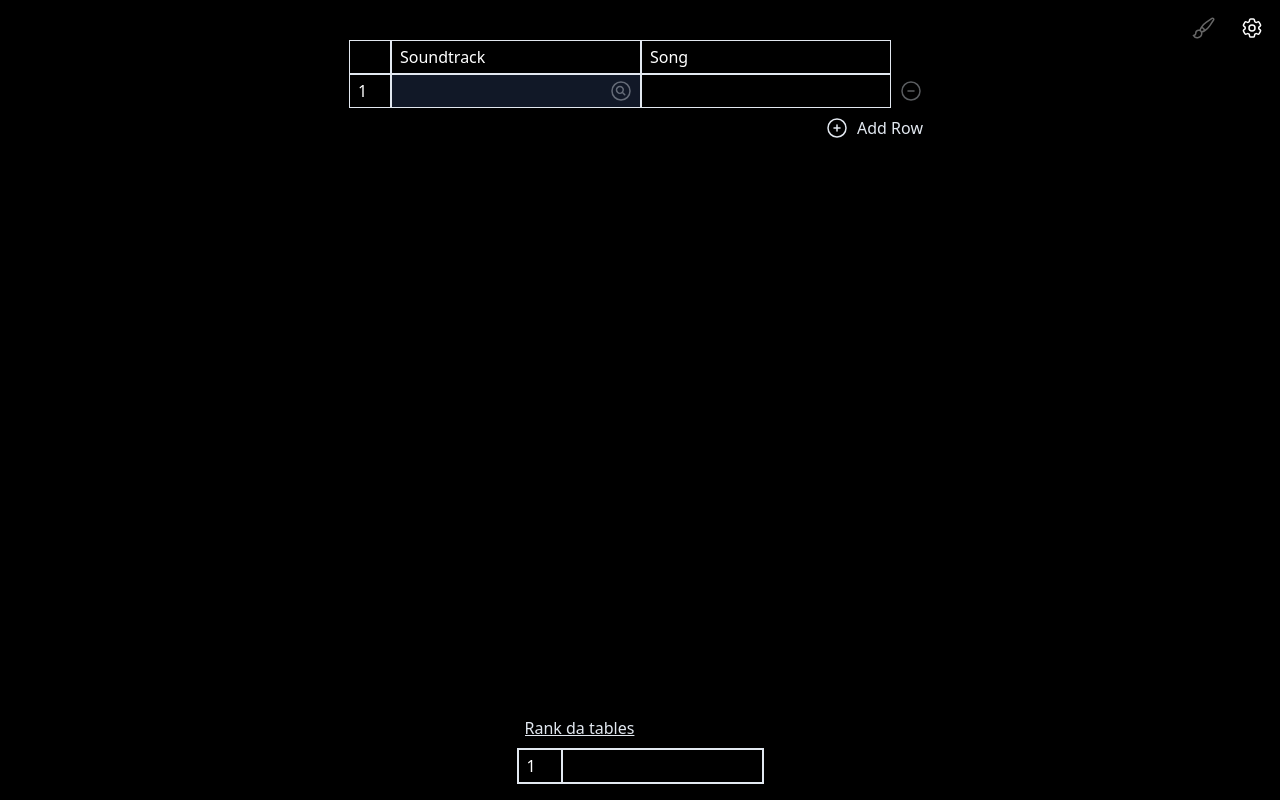
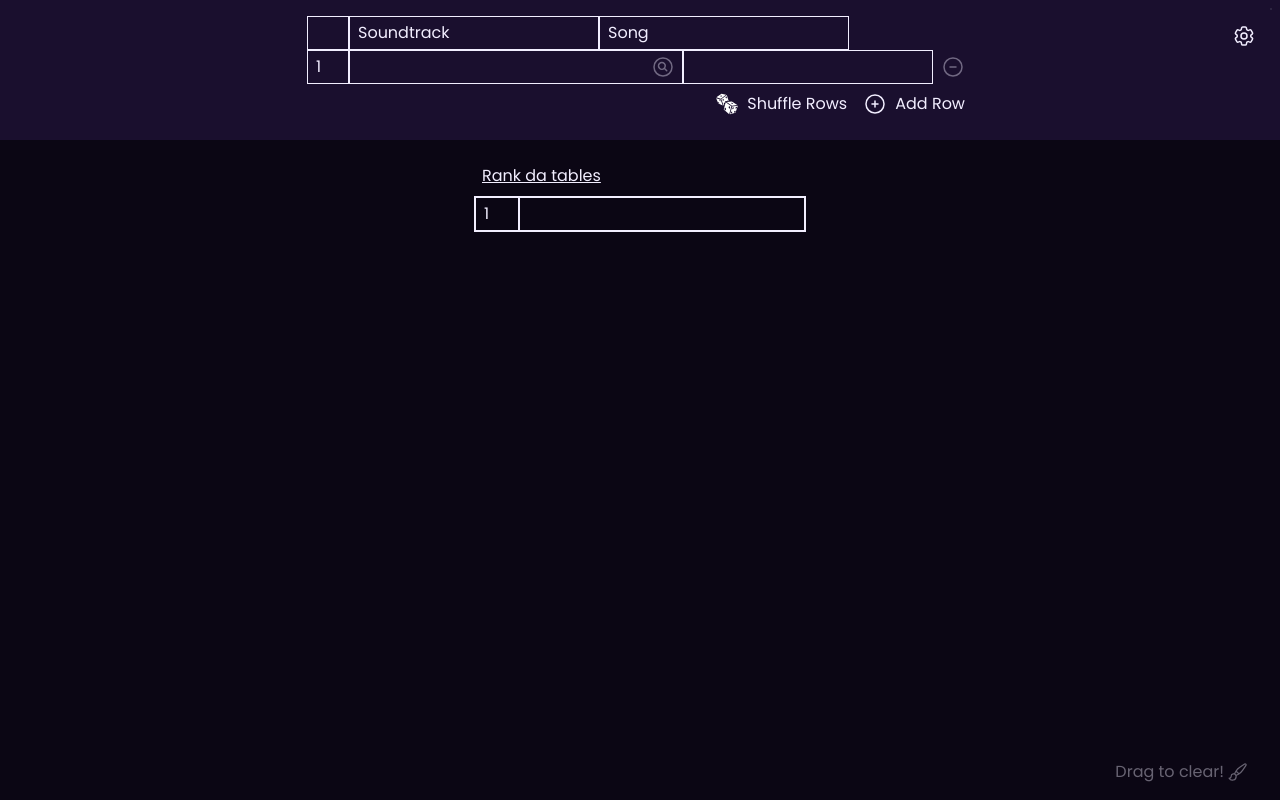
Before and after one commit to codyfp/soundtrack-song-ranker, a Next.js app: page /play in a window 1280 px wide. Built offline with nearby package versions, Linux system fonts and the light colour scheme.

Commit message:
Iframe adding & styles updates (#3)
* feat: add iframe to the thing

* style: fix some of the colurs

* feat: add shuffle button

```diff
--- a/components/cells.tsx
+++ b/components/cells.tsx
@@ -4,13 +4,13 @@ const Cell = ({ content = "", className, editable = false, onChange }: CellProps
   if (editable) {
     return (
       <input
-        className={`${className} px-2 py-1 border border-slate-200 bg-gray-900 text-slate-200 focus:outline-none`}
+        className={`${className} px-2 py-1 border border-textCol focus:outline-none bg-inherit`}
         value={content as string}
         onChange={onChange}
       />
     );
   }
-  return <div className={`${className} px-2 py-1 border border-slate-200`}>{content}</div>;
+  return <div className={`${className} px-2 py-1 border border-textCol`}>{content}</div>;
 };
 
 export { Cell };
--- a/components/dropTable.tsx
+++ b/components/dropTable.tsx
@@ -9,7 +9,7 @@ const DropTable = (props: DropTableProps) => {
     <div className="overflow-hidden rounded-m">
       <div className="flex flex-row gap-2">
         <input
-          className="p-2 underline bg-black border-none focus:outline-none text-slate-200"
+          className="p-2 underline bg-inherit border-none focus:outline-none"
           value={title}
           defaultValue={"Rank da tables"}
           onChange={(e) => setTitle(e.target.value)}
@@ -60,7 +60,7 @@ const Row = ({ rank, draggedItem, cellContent, setCellContent }: DropRowProps) =
 
   return (
     <div
-      className={`flex border-2 border-slate-200 ${isDraggedOver ? "bg-slate-800 animate-bounce" : ""} ${
+      className={`flex border-2 border-textCol ${isDraggedOver ? "bg-surface animate-ping" : ""} ${
         hasDropped ? "highlight animate-spin" : ""
       } ${rank == 1 ? "border-t-2" : "border-t"}`}
     >
@@ -69,7 +69,7 @@ const Row = ({ rank, draggedItem, cellContent, setCellContent }: DropRowProps) =
         onDrop={onDrop}
         onDragLeave={onDragLeave}
         onDragOver={onDragOver}
-        className={`w-[200px] px-2 py-1 border-l-2 border-slate-200`}
+        className={`w-[200px] px-2 py-1 border-l-2 border-textCol`}
       >
         {cellContent}
       </div>
--- a/components/table.tsx
+++ b/components/table.tsx
@@ -6,7 +6,7 @@ import { PlusCircleIcon, MinusCircleIcon, MagnifyingGlassCircleIcon } from "@her
 import { Cell } from "./cells";
 import randomNumber from "@/utils/randomNumber";
 
-const Table = ({ header, rows, setRows, onDrag }: TableProps) => {
+const Table = ({ header, rows, setRows, onDrag, setVideo }: TableProps) => {
   return (
     <div>
       <div className="overflow-hidden rounded-m">
@@ -30,13 +30,25 @@ const Table = ({ header, rows, setRows, onDrag }: TableProps) => {
               updateRow={updateRow}
               removeRow={removeRow}
               onDrag={onDrag}
+              setVideo={setVideo}
               {...row}
             />
           );
         })}
       </div>
       <div className="flex justify-end">
-        <button className="flex items-center p-2 rounded-md text-slate-200" onClick={() => setRows([...rows, {}])}>
+        {/* Button to randomize the row orders */}
+        <button
+          className="flex items-center p-2 rounded-md ml-2"
+          onClick={() => {
+            const shuffledRows = [...rows].sort(() => Math.random() - 0.5);
+            setRows(shuffledRows);
+          }}
+        >
+          <Image src="/diceIcon.svg" alt="Shuffle Icon" width={24} height={24} />
+          <span className="ml-2">Shuffle Rows</span>
+        </button>
+        <button className="flex items-center p-2 rounded-md " onClick={() => setRows([...rows, {}])}>
           <PlusCircleIcon className="w-6 h-6" />
           <span className="ml-2">Add Row</span>
         </button>
@@ -53,6 +65,7 @@ const Row = ({
   updateRow,
   removeRow,
   onDrag = () => {},
+  setVideo = () => {},
 }: RowProps) => {
   const [playlistInfo, setPlaylistInfo] = useState<PlaylistInfo>();
   const [isSearchingPlaylist, setIsSearchingPlaylist] = useState<Boolean>(false);
@@ -111,26 +124,29 @@ const Row = ({
     }
     if (songData?.snippet.title) {
       return (
-        <a
-          href={`https://www.youtube.com/watch?v=${songData.contentDetails.videoId}&list=${playlistInfo?.playlistId}`}
-          target="_blank"
-          rel="noreferrer"
-          className="text-xs underline whitespace-nowrap"
+        <div
+          onClick={() =>
+            setVideo({
+              title: songData.snippet.title,
+              id: songData.contentDetails.videoId,
+            })
+          }
+          className="text-xs underline whitespace-nowrap cursor-pointer"
         >
           {songData.snippet.title} <span className="opacity-80">{songRolled}</span>
-        </a>
+        </div>
       );
     }
 
     if (playlistInfo?.pageInfo?.totalResults && playlistInfo.pageInfo.totalResults > 0) {
       return (
-        <span className="text-slate-200">
+        <span>
           <button
-            className="flex items-center gap-1 px-2 border rounded-full shadow-md border-1 border-slate-200"
+            className="flex items-center gap-1 px-2 border rounded-full shadow-md border-textCol hover:scale-105 text-sm"
             onClick={rollSong}
           >
             Playlist of {playlistInfo.pageInfo.totalResults}
-            <Image src="/diceIcon.svg" alt="Dice Icon" width={24} height={24} />
+            <Image src="/diceIcon.svg" alt="Dice Icon" width={22} height={22} />
           </button>
         </span>
       );
@@ -144,7 +160,7 @@ const Row = ({
       <span className="relative">
         <Cell content={name} onChange={updateName} editable={editable} className="min-w-[250px]" />
         {rank && (
-          <span className="absolute right-0 top-[4.5px] text-slate-200">
+          <span className="absolute right-0 top-[4.5px]">
             {playlistInfo?.playlistId ? (
               <button className="flex items-center px-2 rounded-md opacity-40 hover:opacity-100" onClick={rollSong}>
                 <Image src="/diceIcon.svg" alt="Dice Icon" width={24} height={24} />
@@ -160,15 +176,12 @@ const Row = ({
           </span>
         )}
       </span>
-      <span className="relative flex w-">
+      <span className="relative flex">
         <Cell content={songContent} className="w-[250px] flex-grow overflow-x-scroll no-scrollbar" />
       </span>
       {rank && (
         <div className="flex justify-end">
-          <button
-            className={`flex items-center px-2 rounded-md opacity-40 hover:opacity-100 text-slate-200`}
-            onClick={removeRow}
-          >
+          <button className={`flex items-center px-2 rounded-md opacity-40 hover:opacity-100`} onClick={removeRow}>
             <MinusCircleIcon className="w-6 h-6" />
           </button>
         </div>
--- a/pages/_app.tsx
+++ b/pages/_app.tsx
@@ -1,6 +1,16 @@
 import "@/styles/globals.css";
 import type { AppProps } from "next/app";
+import { Poppins } from "next/font/google";
+
+const poppins = Poppins({
+  subsets: ["latin"],
+  weight: ["400", "500", "600", "700"],
+});
 
 export default function App({ Component, pageProps }: AppProps) {
-  return <Component {...pageProps} />;
+  return (
+    <main className={poppins.className}>
+      <Component {...pageProps} />
+    </main>
+  );
 }
--- a/pages/index.tsx
+++ b/pages/index.tsx
@@ -59,7 +59,7 @@ export default function Home() {
                 },
               },
             }}
-            className="flex flex-col gap-2 p-4 rounded-xl bg-slate-800 w-[500px]"
+            className="flex flex-col gap-2 p-4 rounded-xl bg-surface w-[500px]"
           >
             <motion.li variants={itemVariants}>
               Enter any number of {MEDIA_OPTIONS[position]} that have a soundtrack
--- a/pages/play.tsx
+++ b/pages/play.tsx
@@ -3,7 +3,13 @@ import Head from "next/head";
 import Table from "@/components/table";
 import DropTable from "@/components/dropTable";
 import { RowProps, SelectionTable } from "@/types";
-import { TrashIcon, Cog6ToothIcon, PaintBrushIcon } from "@heroicons/react/24/outline";
+import {
+  TrashIcon,
+  Cog6ToothIcon,
+  PaintBrushIcon,
+  ChevronDoubleRightIcon,
+  XMarkIcon,
+} from "@heroicons/react/24/outline";
 import createRandomString from "@/utils/createRandomString";
 
 export default function Play() {
@@ -11,6 +17,7 @@ export default function Play() {
   const [selectionTables, setSelectionTables] = useState<SelectionTable[]>([{ id: createRandomString(), rows: {} }]); //TODO use this for state management of multiple tables to allow saving
   const [draggedItem, setDraggedItem] = useState<string>("");
   const [showSettings, setShowSettings] = useState<boolean>(false);
+  const [video, setVideo] = useState<{ title: string; id: string } | null>(null);
 
   if (typeof window !== "undefined") {
     window.onblur = () => {
@@ -41,38 +48,29 @@ export default function Play() {
   };
 
   return (
-    <main className="flex flex-col items-center justify-between min-h-screen px-10 pt-10">
+    <main className="flex flex-col items-center justify-between min-h-screen">
       <Head>
         <title>Rank da Soundtracks aye</title>
         <link rel="icon" href="/tree.png" />
       </Head>
-      <div
-        draggable
-        className="absolute cursor-grab top-4 right-16 opacity-40 hover:opacity-100"
-        onDrag={(e) => onDrag(e, "")}
-      >
-        <PaintBrushIcon className="w-6 h-6 " />
-      </div>
-      <Cog6ToothIcon
-        className="absolute w-6 h-6 cursor-pointer top-4 right-4"
-        onClick={() => setShowSettings(!showSettings)}
-      />
+      <div className={`absolute top-2 right-2 z-50 ${video ? "hidden" : "block"}`}>
+        <Cog6ToothIcon className={`w-6 h-6 cursor-pointer m-4`} onClick={() => setShowSettings(!showSettings)} />
         {showSettings ? (
-        <div className="absolute z-10 flex flex-col gap-2 p-2 top-12 right-4 bg-slate-800 rounded-xl">
+          <div className="absolute z-60 flex flex-col gap-2 p-2 top-12 right-4 bg-surface rounded-xl w-max shadow-lg">
             <button
-            className="px-4 py-2 border rounded-full hover:scale-105 drop-shadow-lg text-slate-200 border-slate-200"
+              className="px-4 py-2 border rounded-full hover:scale-105 drop-shadow-lg border-textCol"
               onClick={() => setSelectionTables([...selectionTables, { id: createRandomString(), rows: {} }])}
             >
               Add Ranking Table
             </button>
-          <button className="px-4 py-2 rounded-full hover:scale-105 drop-shadow-lg bg-slate-600" onClick={saveTables}>
+            <button className="px-4 py-2 rounded-full hover:scale-105 drop-shadow-lg bg-primary" onClick={saveTables}>
               Save Tables
             </button>
-          <button className="px-4 py-2 rounded-full hover:scale-105 drop-shadow-lg bg-slate-600" onClick={loadTables}>
+            <button className="px-4 py-2 rounded-full hover:scale-105 drop-shadow-lg bg-primary" onClick={loadTables}>
               Load Tables
             </button>
             <button
-            className="px-4 py-2 rounded-full hover:scale-105 drop-shadow-lg bg-slate-600"
+              className="px-4 py-2 rounded-full hover:scale-105 drop-shadow-lg bg-primary"
               onClick={() => {
                 setMainTableRows([{}]);
                 let clearedTables = selectionTables.map((table) => {
@@ -85,7 +83,7 @@ export default function Play() {
               Reset Soundtracks
             </button>
             <button
-            className="px-4 py-2 rounded-full hover:scale-105 drop-shadow-lg bg-slate-600"
+              className="px-4 py-2 rounded-full hover:scale-105 drop-shadow-lg bg-primary"
               onClick={() => {
                 saveTables();
                 setMainTableRows([{}]);
@@ -96,14 +94,50 @@ export default function Play() {
             </button>
           </div>
         ) : null}
+      </div>
+      <div className="absolute bottom-4 right-8 flex gap-4 z-20">
+        <div draggable className="cursor-grab opacity-40 hover:opacity-100 flex" onDrag={(e) => onDrag(e, "")}>
+          Drag to clear!
+          <PaintBrushIcon className="pl-1 w-6 h-6 " />
+        </div>
+      </div>
+      <div className="flex flex-col items-center w-full">
+        <div className="w-full bg-surface content-center flex flex-row">
+          <div
+            className={`p-4 flex overflow-hidden items-center justify-center z-10 transition-all duration-300 ease-in-out ${video ? "w-1/2" : "w-full"} relative`}
+          >
             <Table
               header={{ name: "Soundtrack", song: "Song" }}
               rows={mainTableRows}
               setRows={setMainTableRows}
               onDrag={onDrag}
+              setVideo={setVideo}
             />
-      <div className={`p-4 flex overflow-hidden items-center z-10 max-w-[100vw]`}>
-        {/* <div className="flex gap-10"> */}
+            <div
+              className={`ml-40 shadow-md border border-gray-400 rounded-full absolute right-2 top-2 transition-opacity duration-300 ease-in-out ${video ? "opacity-100" : "opacity-0"} cursor-pointer animate-pulse`}
+              onClick={() => setVideo(null)}
+            >
+              {video ? <XMarkIcon className="w-6 h-6 p-1" /> : null}
+            </div>
+          </div>
+          <div
+            className={` flex overflow-hidden items-center transition-all duration-300 ease-in-out ${video ? "w-1/2 opacity-100" : "w-0 opacity-0"}`}
+          >
+            {video ? (
+              <div className={`w-full transition-opacity duration-500 h-full items-center content-center opacity-100}`}>
+                <div className="flex items-center justify-center w-full">
+                  <iframe
+                    src={`https://www.youtube.com/embed/${video.id}?autoplay=1&controls=1&modestbranding=1&rel=0&showinfo=0&iv_load_policy=3&cc_load_policy=0&fs=0&disablekb=1`}
+                    allow="accelerometer; autoplay; clipboard-write; encrypted-media; gyroscope; picture-in-picture"
+                    allowFullScreen
+                    className="w-full aspect-video max-h-[50vh]"
+                  />
+                </div>
+              </div>
+            ) : null}
+          </div>
+        </div>
+        <div className={`p-4 flex overflow-x-hidden items-center z-10 max-w-[100vw]`}>
           <ul role="list" className="flex flex-row gap-2 overflow-x-scroll no-scrollbar w-max snap-x scroll-smooth">
             {selectionTables.map((table, index) => {
               const { title, rows } = table;
@@ -125,7 +159,7 @@ export default function Play() {
                   <div className="relative">
                     {selectionTables.length > 1 && (
                       <button
-                      className="absolute right-0 flex items-center p-1 border border-collapse rounded-full h-min w-min border-slate-200 text-slate-200 opacity-40 hover:opacity-100"
+                        className="absolute right-0 flex items-center p-1 border border-collapse rounded-full h-min w-min border-textCol opacity-40 hover:opacity-100"
                         onClick={() => {
                           const newTables = [...selectionTables];
                           newTables.splice(index, 1);
@@ -150,6 +184,7 @@ export default function Play() {
             })}
           </ul>
         </div>
+      </div>
     </main>
   );
 }
--- a/styles/globals.css
+++ b/styles/globals.css
@@ -2,17 +2,9 @@
 @tailwind components;
 @tailwind utilities;
 
-:root {
-  --foreground-rgb: 255, 255, 255;
-  --background-start-rgb: 0, 0, 0;
-  --background-end-rgb: 0, 0, 0;
-}
-
 body {
-  color: rgb(var(--foreground-rgb));
-  background: linear-gradient(to bottom,
-      transparent,
-      rgb(var(--background-end-rgb))) rgb(var(--background-start-rgb));
+  color: #F2EEFF;
+  background: #0B0614;
 }
 
 @layer utilities {
@@ -23,7 +15,7 @@ body {
   .highlight {
     outline-width: 4px;
     outline-style: solid;
-    outline-color: #34d399;
+    outline-color: #9B5CFF;
     outline-offset: -4px;
   }
 }
--- a/types/index.ts
+++ b/types/index.ts
@@ -15,6 +15,7 @@ export type RowProps = {
   updateRow?: (newRow: RowProps) => void;
   removeRow?: () => void;
   onDrag?: (e: React.DragEvent<HTMLDivElement>, name: string) => void;
+  setVideo?: ({ title, id }: { title: string; id: string }) => void;
 };
 
 export type TableProps = {
@@ -22,6 +23,7 @@ export type TableProps = {
   rows: RowProps[];
   setRows: (newRows: RowProps[]) => void,
   onDrag: (e: React.DragEvent<HTMLDivElement>, name: string) => void,
+  setVideo: ({ title, id }: { title: string; id: string }) => void;
 };
 
 export type SelectionTable = {
```
Also changed, not shown: tailwind.config.ts (+8 -0 lines). Lines whose indentation alone changed are shown as unchanged.
